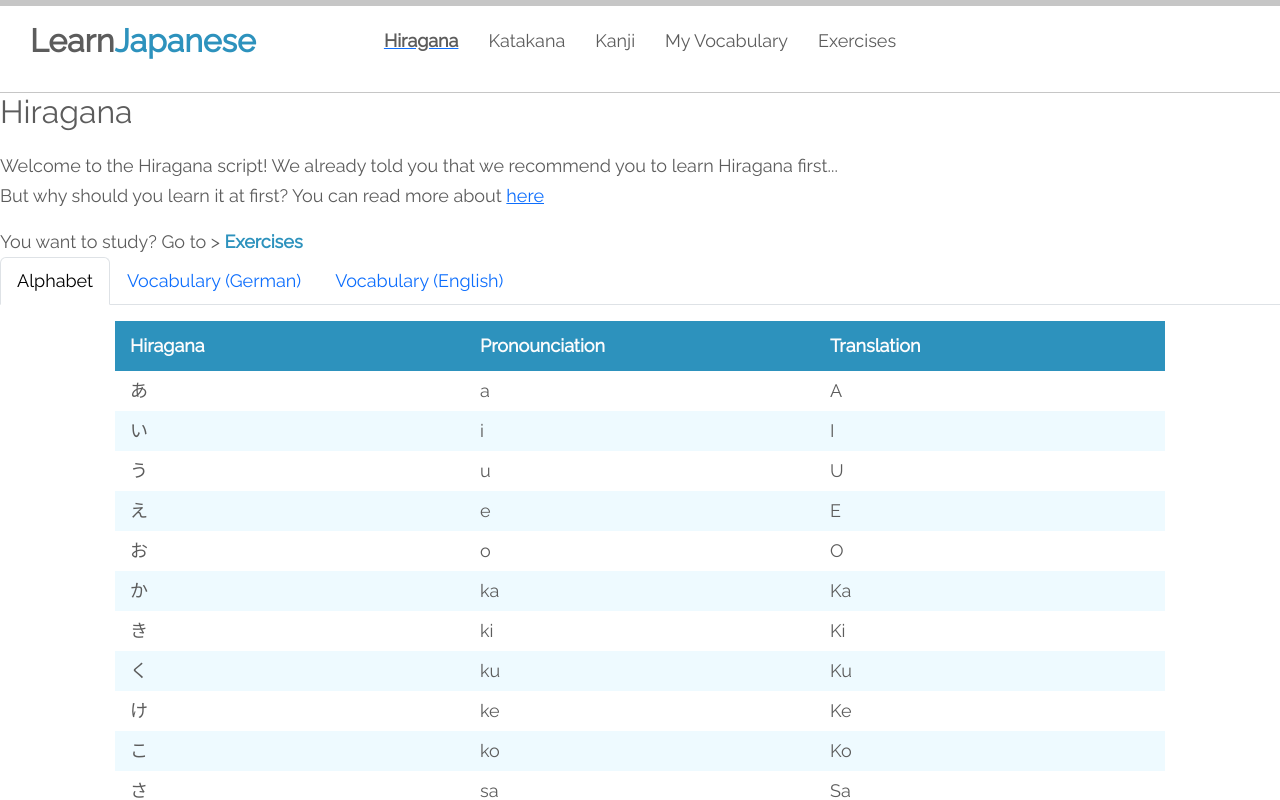
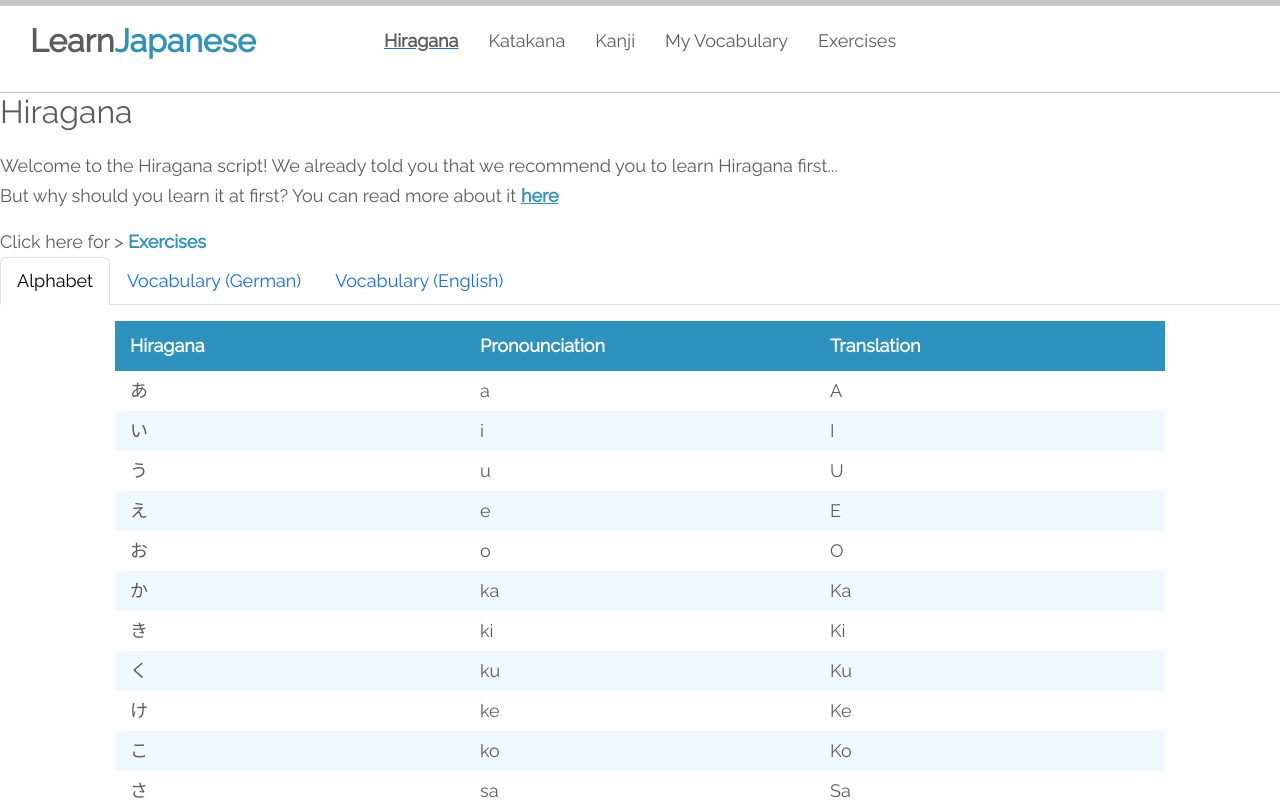
Before and after one commit to kutaykurt/learnjapanese, a React (Create React App) app: page /hiragana in a window 1280 px wide. Shown: the top 800 px of the page. Built offline with nearby package versions, Linux system fonts and the light colour scheme.

Commit message:
window.scrollTo aktualisiert

```diff
--- a/src/App.js
+++ b/src/App.js
@@ -1,8 +1,8 @@
-import { useEffect, useState } from 'react';
+import { useEffect, useLayoutEffect, useState } from 'react';
 import './App.scss';
 import Header from './components/Header/Header';
 import Homepage from './pages/Homepage/Homepage';
-import { Route, Routes } from 'react-router-dom';
+import { Route, Routes, useLocation } from 'react-router-dom';
 import Hiragana from './pages/Homepage/Hiragana/Hiragana';
 import 'bootstrap/dist/css/bootstrap.min.css';
 import Uebungen from './pages/Homepage/Uebungen/UebungenAlphabet';
@@ -10,6 +10,12 @@ import AboutHiragana from './pages/Homepage/Hiragana/AboutHiragama';
 
 function App() {
   const [showText, setShowText] = useState(true);
+
+  const location = useLocation();
+
+  useLayoutEffect(() => {
+    window.scrollTo(0, 0);
+  }, [location]);
 
   useEffect(() => {
     const timer = setTimeout(() => {
--- a/src/pages/Homepage/Hiragana/Hiragana.jsx
+++ b/src/pages/Homepage/Hiragana/Hiragana.jsx
@@ -28,12 +28,12 @@ const Hiragana = () => {
           <span>Welcome</span> to the Hiragana script! We already told you that
           we recommend you to learn Hiragana first...
           <br />
-          But why should you learn it at first? You can read more about <Link to="/abouthiragana">here</Link>
+          But why should you learn it at first? You can read more about it <Link to="/abouthiragana" className='link more-info'>here</Link>
         </p>
       </div>
 
       <div>
-        <span>You want to study? Go to {'>'} </span>
+        <span>Click here for {'>'} </span>
         <Link to="/uebungen" className="link jc-center">
           Exercises
         </Link>
--- a/src/pages/Homepage/Hiragana/hiragana.scss
+++ b/src/pages/Homepage/Hiragana/hiragana.scss
@@ -19,6 +19,10 @@
     }
   }
 
+}
+
+.more-info {
+  text-decoration: underline !important;
 }
 
 .hiragana-reasons-list {
```
